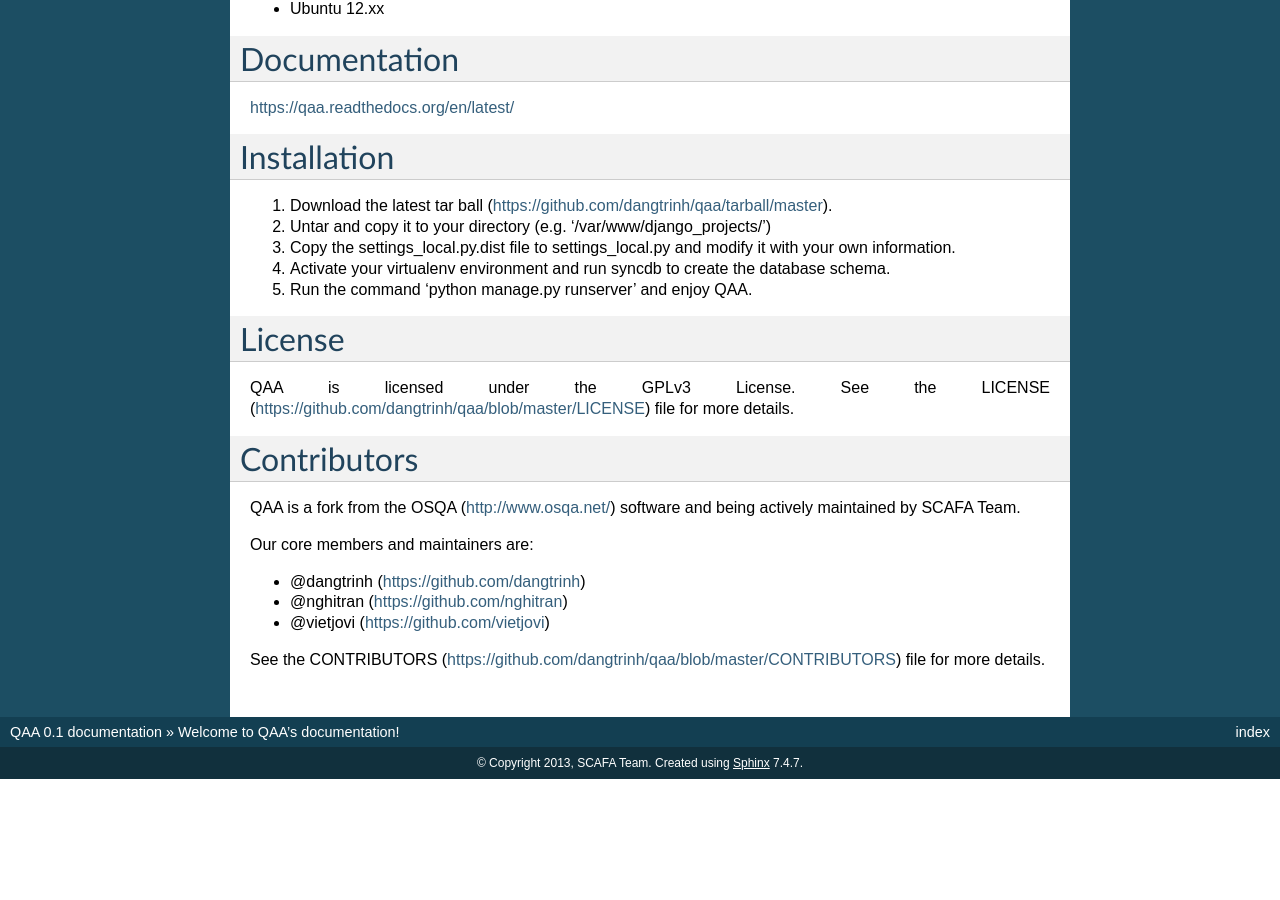
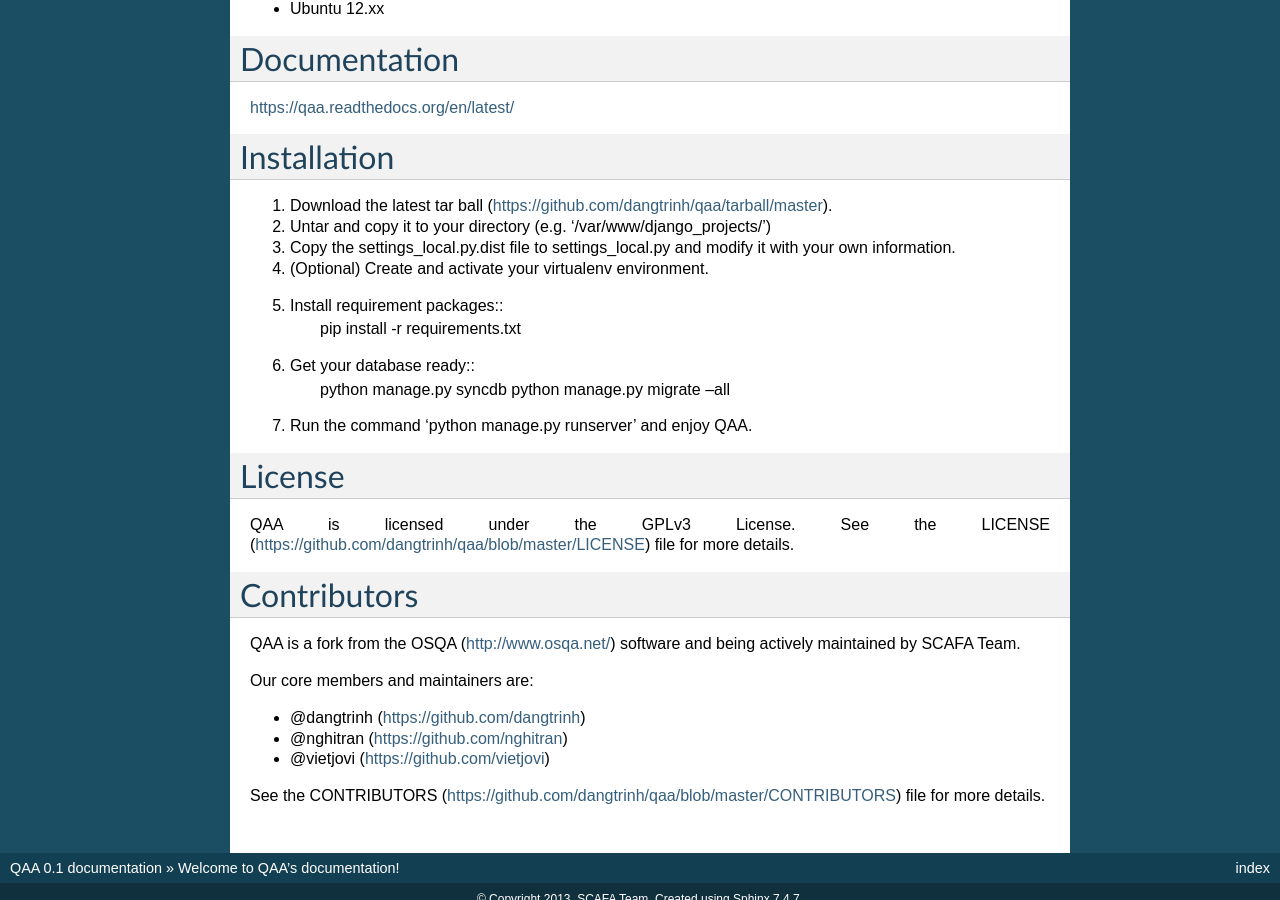
Before and after one commit to nghitran/qaa, a Sphinx documentation site: the page built from docs/source/index.rst, in a window 1280 px wide and 900 px high, scrolled down 790 px. Built offline with Sphinx 7.4.7, drawn with Linux system fonts in a browser that asks for light colours; before the commit the page ends 1569 px from its top, so only the background shows below that.

Commit message:
update readthedoc

```diff
--- a/docs/source/index.rst
+++ b/docs/source/index.rst
@@ -64,8 +64,13 @@ Installation
 1. Download the latest tar ball (https://github.com/dangtrinh/qaa/tarball/master).
 2. Untar and copy it to your directory (e.g. '/var/www/django_projects/')
 3. Copy the settings_local.py.dist file to settings_local.py and modify it with your own information.
-4. Activate your virtualenv environment and run syncdb to create the database schema.
-5. Run the command 'python manage.py runserver' and enjoy QAA.
+4. (Optional) Create and activate your virtualenv environment.
+5. Install requirement packages::
+    pip install -r requirements.txt
+6. Get your database ready::
+    python manage.py syncdb
+    python manage.py migrate --all
+7. Run the command 'python manage.py runserver' and enjoy QAA.
 
 
 License
```
Also changed, not shown: 5 other files.
